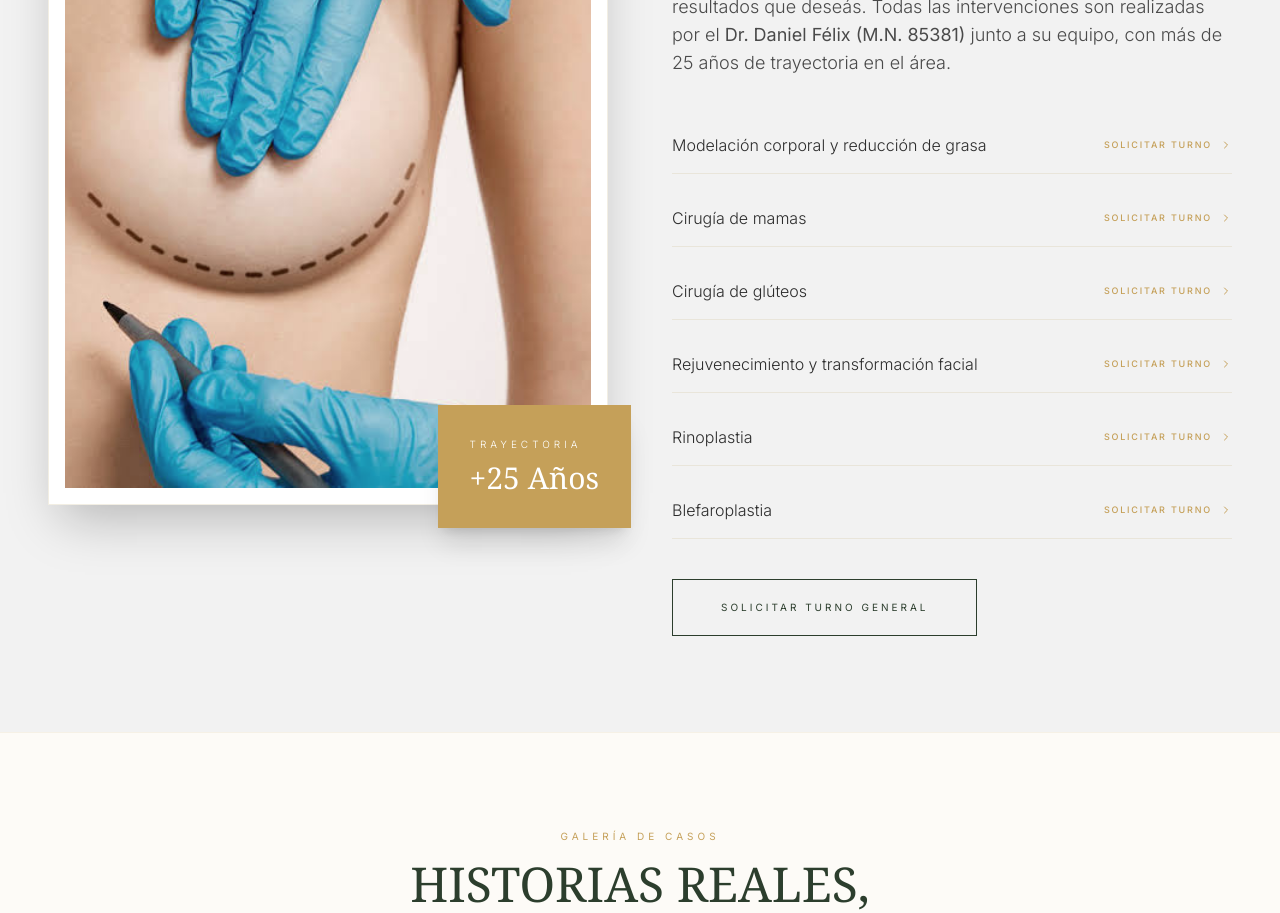
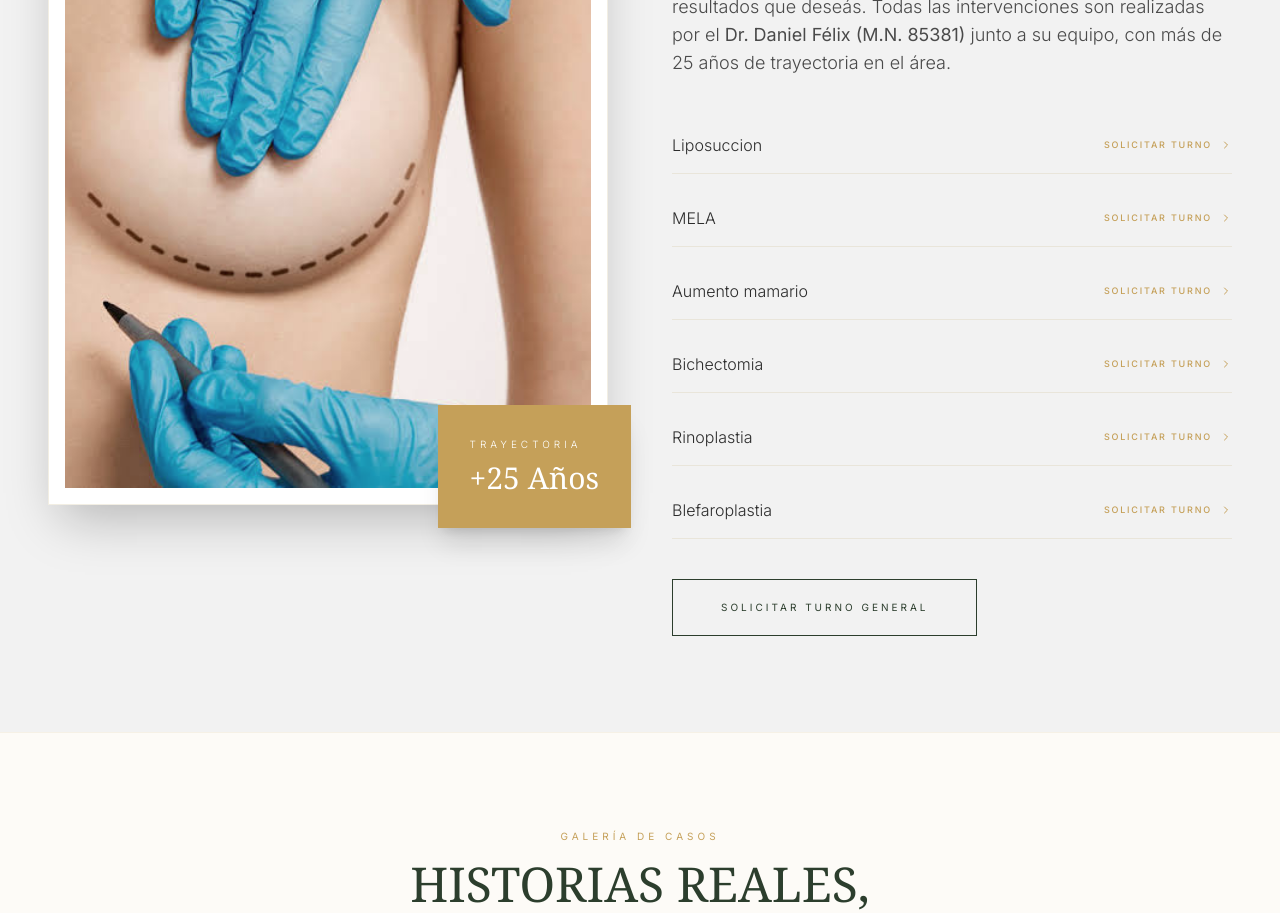
Before and after one commit to extetixapp/Drbeautyramos, a Next.js app: page / in a window 1280 px wide. Shown: the part 7720-8633 px from the top of the page. Built offline with nearby package versions, Linux system fonts and the light colour scheme.

Commit message:
Reorganizacion de seccion cirugia

```diff
--- a/app/page.tsx
+++ b/app/page.tsx
@@ -515,12 +515,12 @@ export default function Home() {
             </div>
             <div className="space-y-4 mb-10">
               {[
-                { name: "Modelación corporal y reducción de grasa", msg: 'Hola! Me gustaría consultar por Modelación corporal y reducción de grasa.' },
-                { name: "Cirugía de mamas", msg: 'Hola! Me gustaría recibir información sobre Cirugía de mamas.' },
-                { name: "Cirugía de glúteos", msg: 'Hola! Solicito información sobre Cirugía de glúteos.' },
-                { name: "Rejuvenecimiento y transformación facial", msg: 'Hola! Me interesa el Rejuvenecimiento y transformación facial.' },
+                { name: "Liposuccion", msg: 'Hola! Me gustaría consultar por Liposuccion.' },
+                { name: "MELA", msg: 'Hola! Me gustaría recibir información sobre MELA.' },
+                { name: "Aumento mamario", msg: 'Hola! Solicito información sobre Aumento mamario.' },
+                { name: "Bichectomia", msg: 'Hola! Me gustaria recibir sobre Bichectomia.' },
                { name: "Rinoplastia", msg: 'Hola! Deseo consultar por la Cirugia de rinoplastia.' },
-               { name: "Blefaroplastia", msg: 'Hola! Deseo consultar por la Cirugia de Blefaroplastia.' }
+               { name: "Blefaroplastia", msg: 'Hola! Deseo consultar por la Cirugia de Blefaroplastia.' },
               ].map((item, idx) => (
                 <div key={idx} className="flex flex-col md:flex-row md:items-center justify-between border-b border-[#D4C5A1]/30 py-4 group">
                   <span className="text-[#2C2C2C] text-sm md:text-base font-light mb-2 md:mb-0 group-hover:translate-x-2 transition-transform duration-300">{item.name}</span>
```
